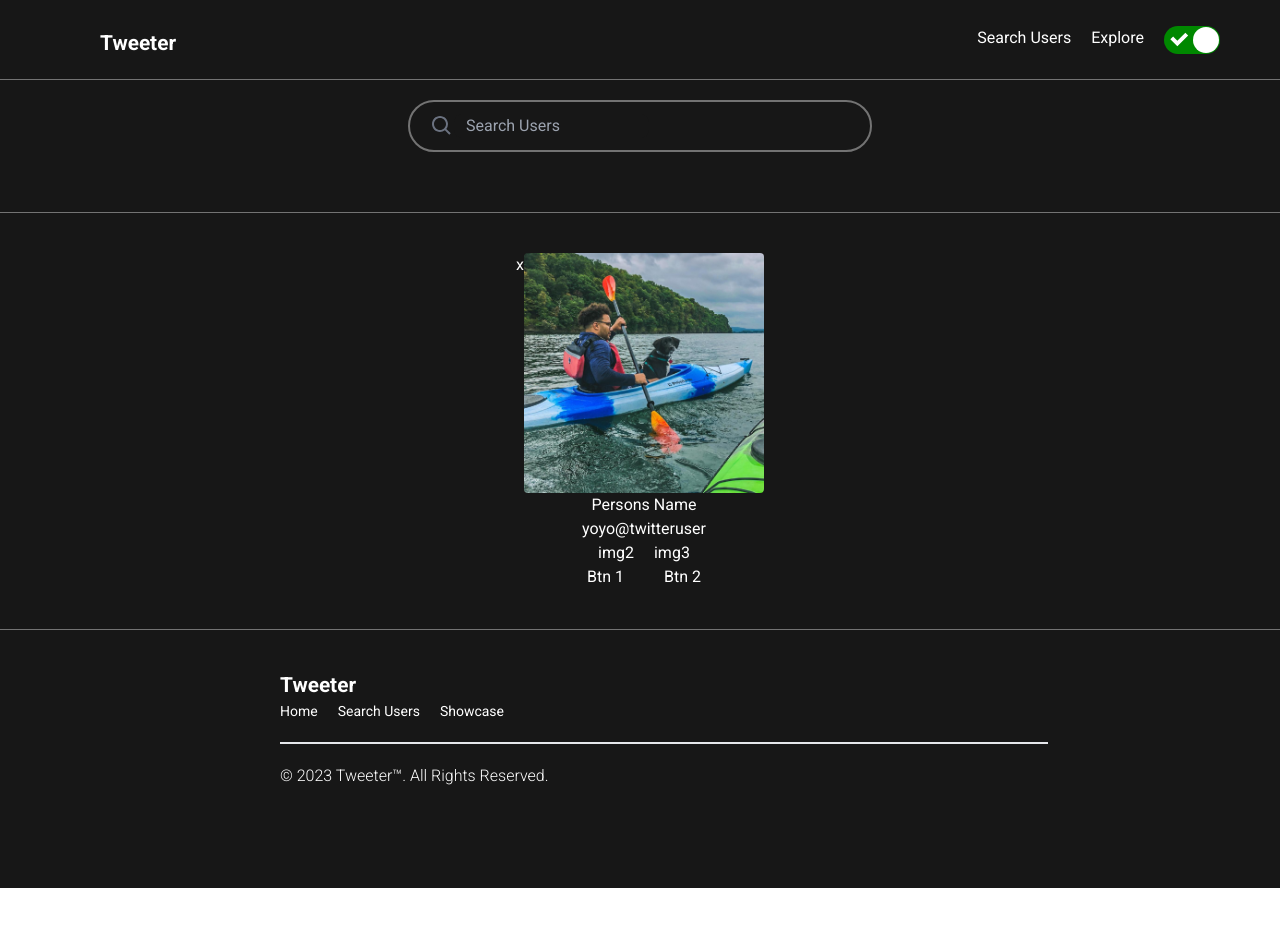
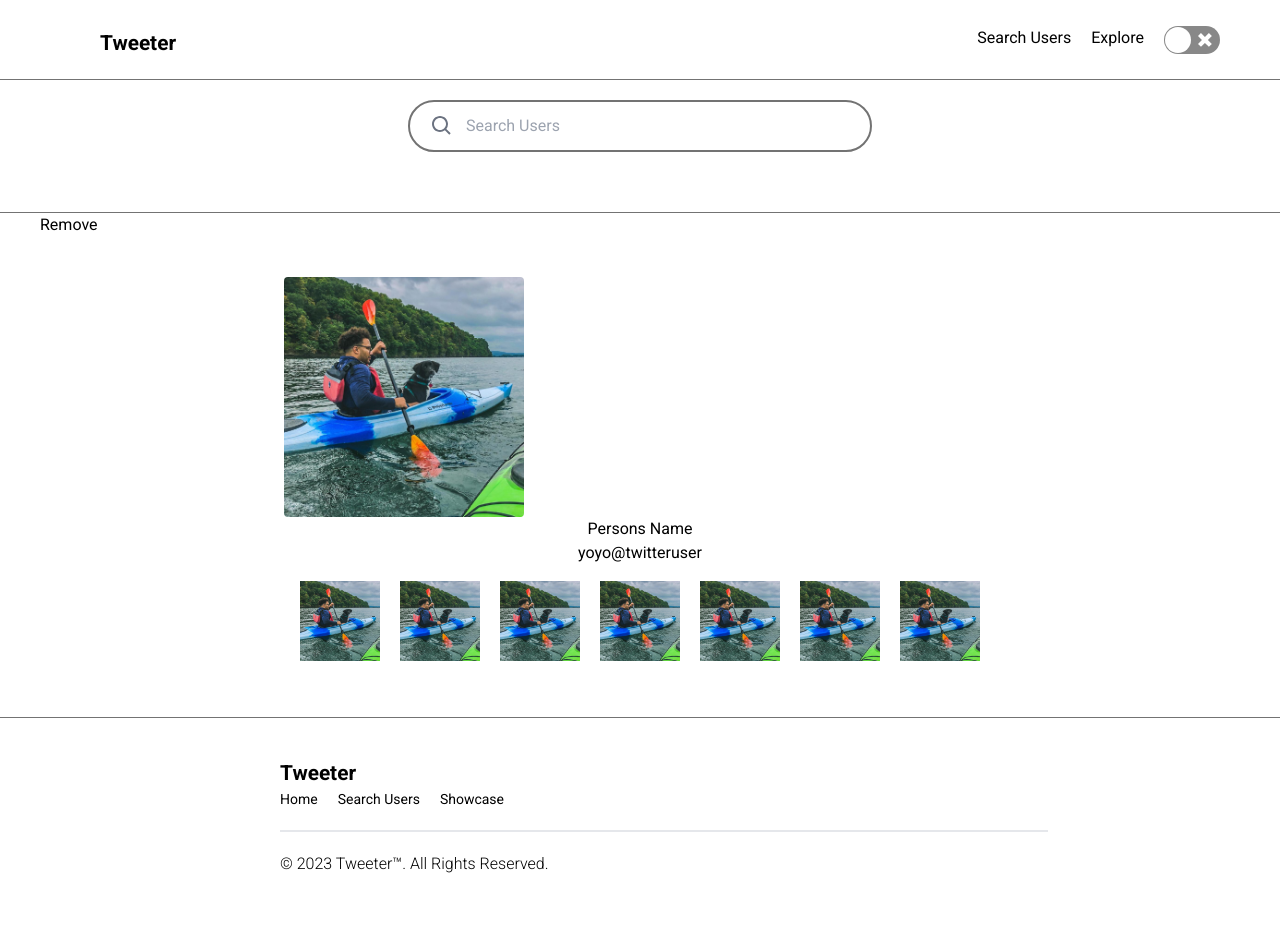
Before and after one commit to BrandonCarp/tweeter, a React (Create React App) app: page /showcase in a window 1280 px wide. Shown: the top 926 px of the page. Before the commit the page ends 888 px from the top, so only its background shows below. Built offline with nearby package versions, Linux system fonts and the light colour scheme; a web font is replaced by a local one.

Commit message:
carousel update

```diff
--- a/src/App.tsx
+++ b/src/App.tsx
@@ -18,7 +18,7 @@ import { ThemeName } from "./Components/Types/ThemeName";
 
 export const App = () => {
 
-  const [theme, setTheme]= useState<ThemeName>('dark');
+  const [theme, setTheme]= useState<ThemeName>('light');
 
   const toggleTheme = () => {
     setTheme((curr) => (curr === 'light' ? 'dark' : 'light'));
--- /dev/null
+++ b/src/Components/Tweet Showcase/Carousel.tsx
@@ -0,0 +1,48 @@
+import React from "react";
+import Kohaku from "../User Search Page/Imgs/me and ko.jpg";
+
+
+export const Carousel = () => {
+  return (
+    <>
+    <div className="carousel p-4 flex items-center justify-start space-x-5 overflow-x-auto">
+    <img
+          src={Kohaku}
+          alt="tweeters profile"
+          className="h-20"
+        />
+          <img
+          src={Kohaku}
+          alt="tweeters profile"
+          className="h-20"
+        />
+          <img
+          src={Kohaku}
+          alt="tweeters profile"
+          className="h-20"
+        />
+          <img
+          src={Kohaku}
+          alt="tweeters profile"
+          className="h-20"
+        />
+          <img
+          src={Kohaku}
+          alt="tweeters profile"
+          className="h-20"
+        />
+          <img
+          src={Kohaku}
+          alt="tweeters profile"
+          className="h-20"
+        />
+          <img
+          src={Kohaku}
+          alt="tweeters profile"
+          className="h-20"
+        />
+    </div>
+
+    </>
+  )
+}
--- /dev/null
+++ b/src/Components/Tweet Showcase/CarouselItem.tsx
@@ -0,0 +1 @@
+import React from "react";
--- a/src/Components/Tweet Showcase/FavoriteUsers.tsx
+++ b/src/Components/Tweet Showcase/FavoriteUsers.tsx
@@ -2,6 +2,7 @@ import React, {useContext} from "react"
 import userPhoto from '../User Search Page/Imgs/me and ko.jpg';
 import { ThemeContext } from "../Context/ThemeContext";
 import "../Styles/darkMode.css"
+import { Carousel } from "./Carousel";
 
 
 
@@ -11,8 +12,8 @@ export const FavoriteUsers = () => {
     <>
  <div className=" border-y border-borderGray w-screen my-5">
   <div className="mx-auto relative container  ">
+    <button>Remove</button>
     <div className="flex  justify-center p-10">
-    <p>x</p>
           <div className="  rounded">
 
 <img src={userPhoto}
@@ -23,13 +24,12 @@ className="h-[10rem] md:h-[15rem] rounded"
 <h3 className="text-center">yoyo@twitteruser</h3>
 {/* Tweet Carasal map the top then map these */}
 <div className="flex space-x-5 justify-center">
-
-  <h1>img2</h1><h1>img3</h1>
+<Carousel />
 
 
 </div>
 <div className="flex items-center justify-center space-x-10">
-<button className="">Btn 1</button> <button className="rounded ">Btn 2</button>
+
 </div>
 
           </div>
```
